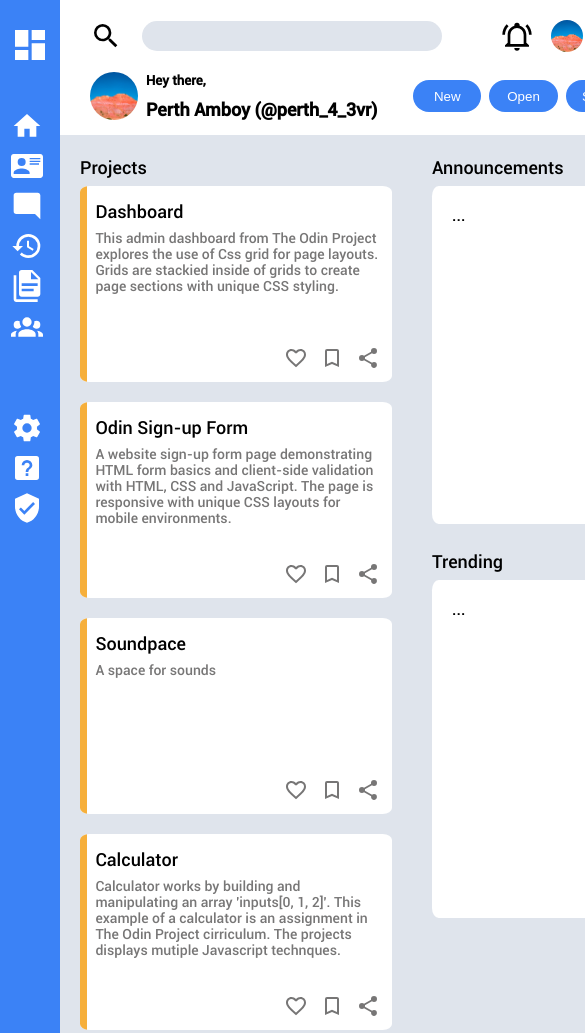
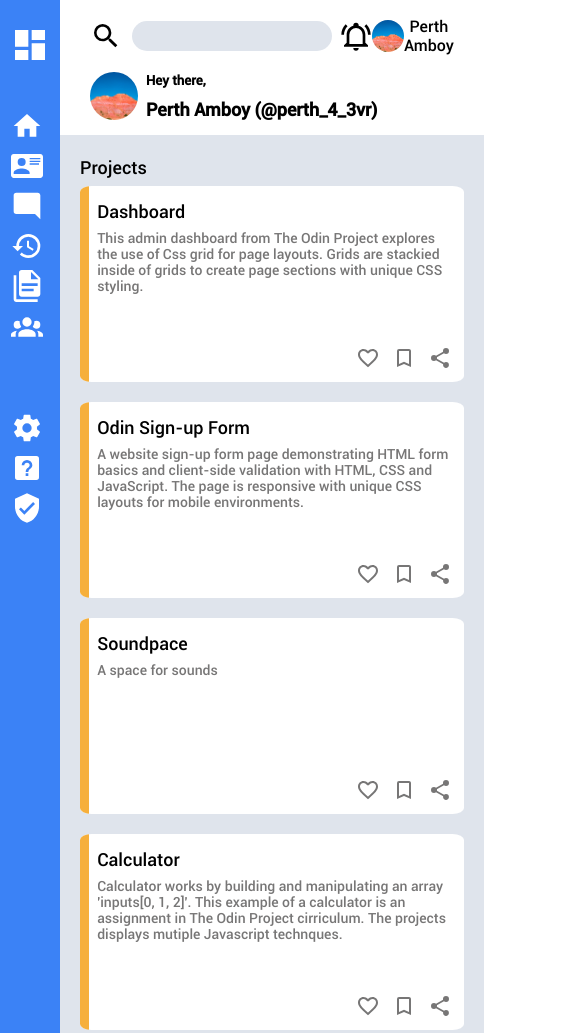
Before and after one commit to lukespicknall/dashboard, a plain HTML site: page index.html in a window 390 px wide. Shown: the top 1033 px of the page, 585 px wide, since content can reach past the window. Drawn offline with Linux system fonts and the light colour scheme.

Commit message:
create additional @media query at a narrower 700px browser width that impoves mobile interface.

```diff
--- a/style.css
+++ b/style.css
@@ -53,7 +53,7 @@
 
 #search {
     height: 30px;
-    width: max(300px, 30vw);
+    width: max(200px, 40vw);
     background-color: var(--theme-two);
     border-radius: 25px;
     border-style: none;
@@ -213,7 +213,7 @@ ul {
     background-color: var(--theme-two);
     display: grid;
     grid-template-columns: 3fr 1fr;
-    grid-template-rows: 1fr 13fr;
+    grid-template-rows: 1fr 16fr;
 }
 
 .tile-header{
@@ -368,7 +368,7 @@ ul {
 
 @media only screen and (max-width: 1030px) {
     .welcome-name {
-        font-size: 18px;
+        font-size: 21px;
     }
     .tile-container {
         grid-template: repeat(6, 1fr) / 1fr;
@@ -378,3 +378,43 @@ ul {
         grid-template-rows: 1fr 30fr;
     }
 }
+
+@media only screen and (max-width: 700px) {
+    .main-content {
+        grid-template-columns: 1fr;
+        grid-template-rows: 1fr 30fr;
+    }
+    .welcome-name {
+        font-size: 18px;
+    }
+    .panel-header {
+        grid-row: 3 /4;
+    }
+
+    /* .tile   {
+        grid-column: 1 / 3;
+    } */
+    /* .head-right {
+        width: 0;
+        overflow: hidden;
+    } */
+    .search {
+        margin-right: 8px;
+    }
+
+    #search{
+        margin-left: 10px;
+    }
+    .button-box {
+        width: 0;
+        overflow: hidden;
+    }
+    .welcome {
+        grid-template-columns: 1fr 13fr;
+        grid-template-rows: 1fr;
+
+    }
+     .button-box {
+        height: 0;
+     }
+}
```
Also changed, not shown: index.html (+19 -7 lines).
